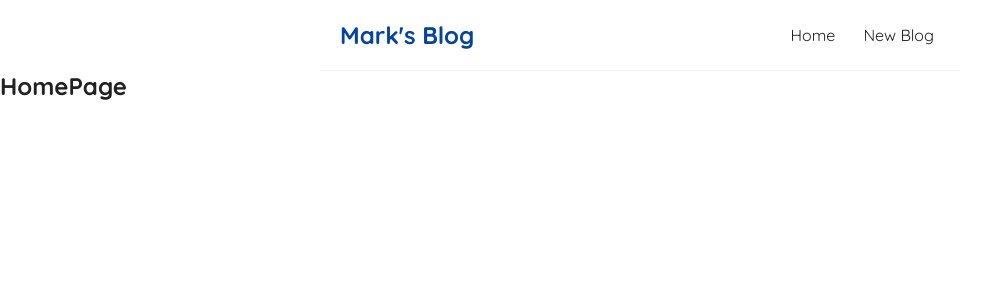
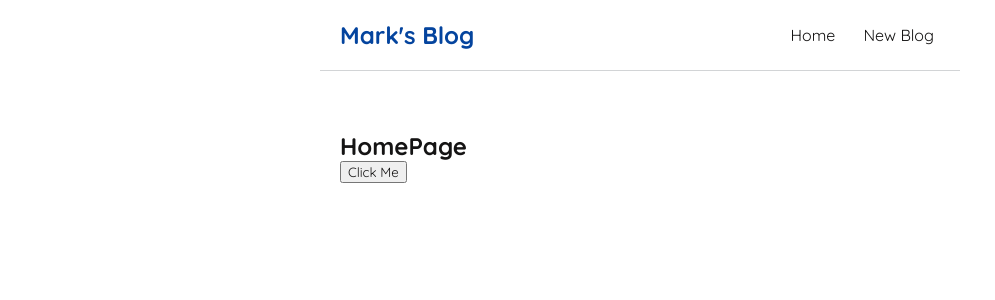
Before and after one commit to Mikwuegbu/Mark_Blog, a React (Create React App) app: page / in a window 1280 px wide. Shown: the top 300 px of the page, without its empty margins (0-995 px from the left). Built offline with nearby package versions, Linux system fonts and the light colour scheme.

Commit message:
Made some changes in the css file

```diff
--- a/src/App.js
+++ b/src/App.js
@@ -5,7 +5,7 @@ function App() {
   return (
     <div className="App">
       <NavBar />
-      <div className="Content">
+      <div className="content">
         <Home />
       </div>
     </div>
--- a/src/Home.jsx
+++ b/src/Home.jsx
@@ -1,9 +1,15 @@
 import React from 'react'
 
 const Home = () => {
+
+    const handleClick = () => {
+        alert('Hello NInjas');
+    }
+
     return (
         <div className="home">
             <h2>HomePage</h2>
+            <button onClick={handleClick}>Click Me</button>
         </div>
     )
 }
--- a/src/index.css
+++ b/src/index.css
@@ -4,7 +4,7 @@
 * {
   margin: 0;
   font-family: "Quicksand";
-  color: #212121;
+  color: #151414;
 }
 
 .navbar {
@@ -13,7 +13,7 @@
   align-items: center;
   max-width: 600px;
   margin: 0 auto;
-  border-bottom: 1px solid #f2f2f2;
+  border-bottom: 1px solid #d2d4d6;
 }
 
 .navbar h1 {
@@ -31,7 +31,7 @@
 }
 
 .navbar a:hover {
-  color: #ffffff;
+  color: rgb(255, 252, 252);
   background-color: #04449e;
   border-radius: 15px;
 }
```
